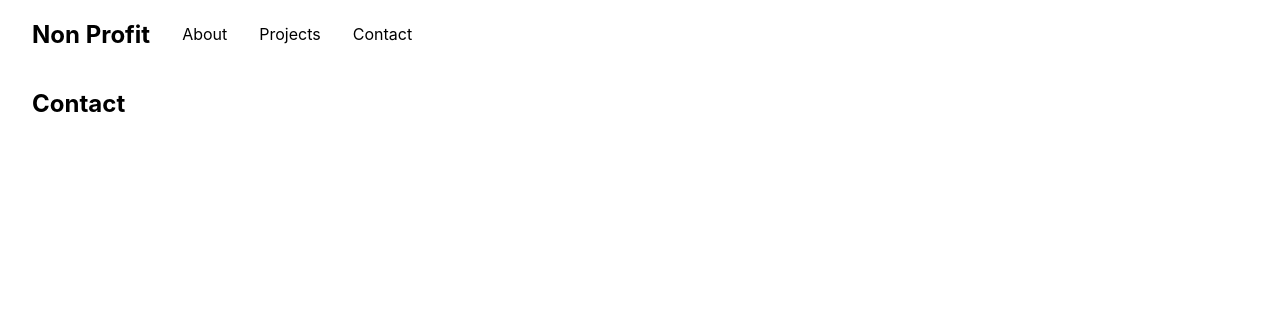
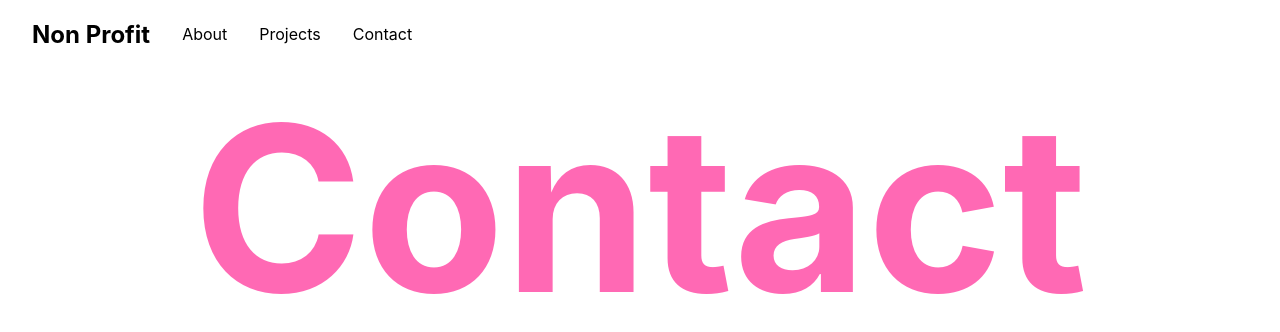
Before and after one commit to McCourtRC/nextjs-non-profit, a Next.js app: page /contact in a window 1280 px wide. Shown: the top 332 px of the page. Built offline with nearby package versions, Linux system fonts and the light colour scheme.

Commit message:
use PageTitle component

```diff
--- a/pages/about.tsx
+++ b/pages/about.tsx
@@ -1,9 +1,10 @@
 import type { NextPage } from 'next';
+import PageTitle from 'lib/PageTitle';
 
 const About: NextPage = () => {
   return (
     <>
-      <h2>About</h2>
+      <PageTitle>About</PageTitle>
     </>
   );
 };
--- a/pages/contact.tsx
+++ b/pages/contact.tsx
@@ -1,9 +1,10 @@
 import type { NextPage } from 'next';
+import PageTitle from 'lib/PageTitle';
 
 const Contact: NextPage = () => {
   return (
     <>
-      <h2>Contact</h2>
+      <PageTitle>Contact</PageTitle>
     </>
   );
 };
--- a/pages/index.tsx
+++ b/pages/index.tsx
@@ -1,12 +1,10 @@
 import type { NextPage } from 'next';
-import Head from 'next/head';
-import { css } from '@emotion/react';
-import Header from 'components/Header';
+import PageTitle from 'lib/PageTitle';
 
 const Home: NextPage = () => {
   return (
     <>
-      <h2>Home</h2>
+      <PageTitle>Home</PageTitle>
     </>
   );
 };
--- a/pages/projects/index.tsx
+++ b/pages/projects/index.tsx
@@ -1,9 +1,10 @@
 import type { NextPage } from 'next';
+import PageTitle from 'lib/PageTitle';
 
 const Projects: NextPage = () => {
   return (
     <>
-      <h2>Projects</h2>
+      <PageTitle>Projects</PageTitle>
     </>
   );
 };
```
